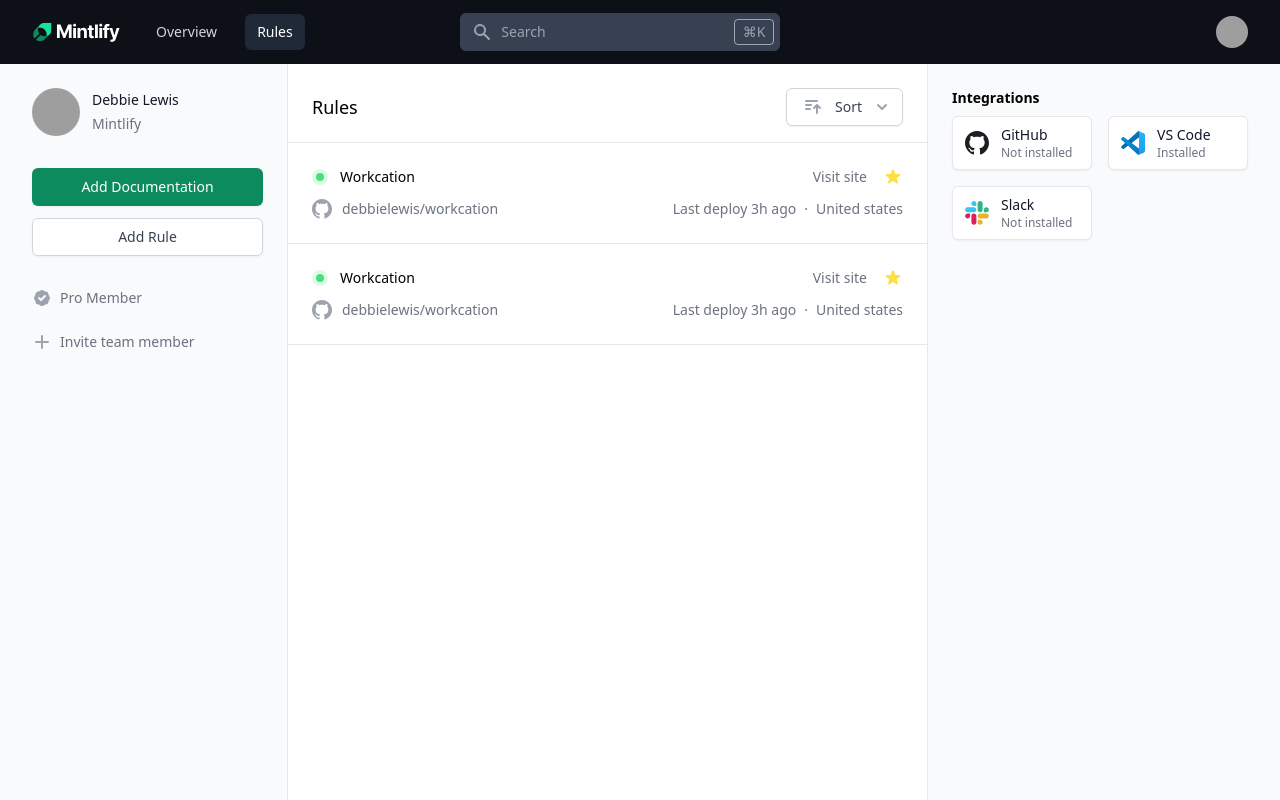
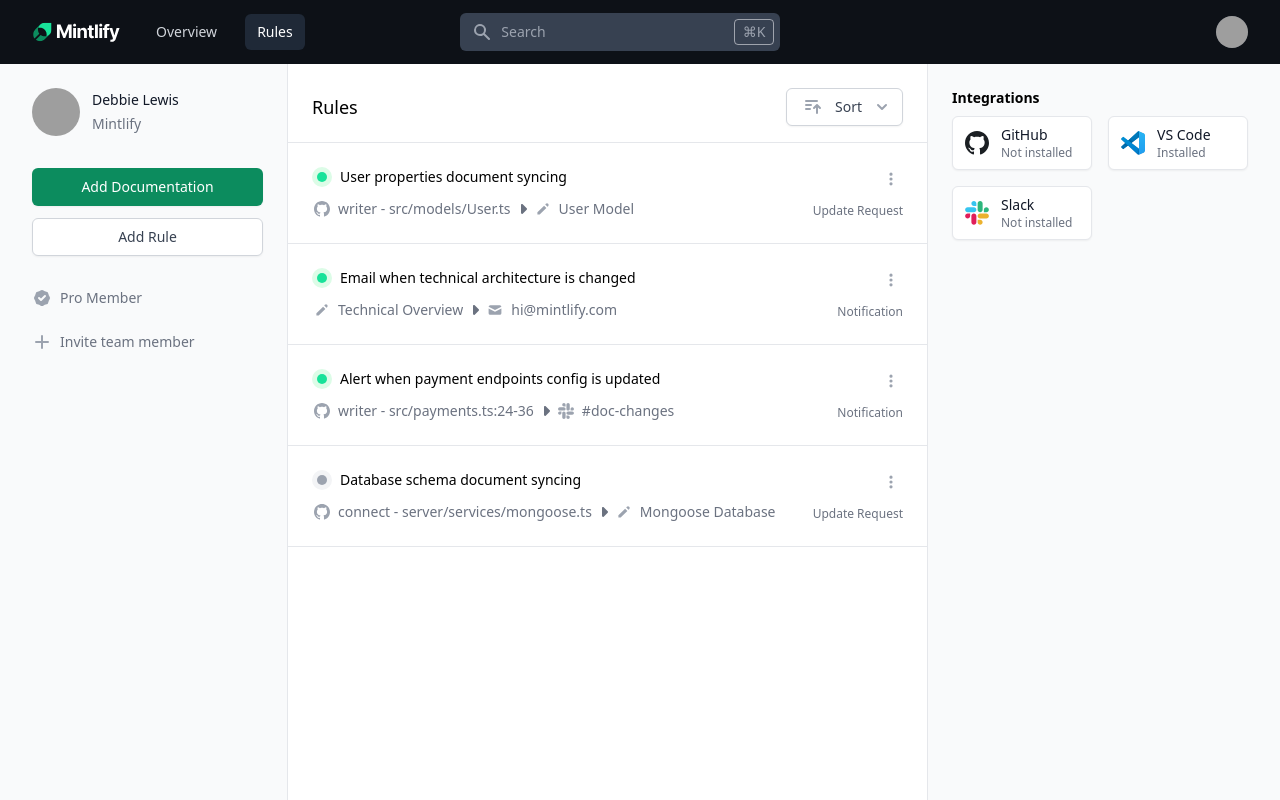
Before and after one commit to mintlify/connector, a Next.js app in the folder web/: page /rules in a window 1280 px wide. Built offline with nearby package versions, Linux system fonts and the light colour scheme; grey boxes are pictures that could not be loaded.

Commit message:
Add setup for rules data

```diff
--- a/web/pages/index.tsx
+++ b/web/pages/index.tsx
@@ -185,12 +185,6 @@ const Home: NextPage = () => {
                   {/* Repo meta info */}
                   <div className="hidden sm:flex flex-col flex-shrink-0 items-end space-y-3">
                     <span className="flex items-center space-x-4">
-                      <a
-                        href={source.href}
-                        className="relative text-sm text-gray-500 hover:text-gray-900 font-medium"
-                      >
-                        Visit site
-                      </a>
                       <Menu as="div" className="relative inline-block text-left">
                         <div>
                           <Menu.Button className="p-1 rounded-full flex items-center text-gray-400 hover:text-gray-600">
--- a/web/pages/rules.tsx
+++ b/web/pages/rules.tsx
@@ -1,34 +1,66 @@
 import { Menu } from "@headlessui/react";
-import { ChevronDownIcon, ChevronRightIcon, SortAscendingIcon, StarIcon } from "@heroicons/react/solid";
+import { ChevronRightIcon, ChevronDownIcon, DotsVerticalIcon, MailIcon, PencilIcon, SortAscendingIcon } from "@heroicons/react/solid";
 import { NextPage } from "next";
 import Sidebar from "../components/Sidebar";
 import { classNames } from "../helpers/functions";
 import Layout from "../components/layout";
 
-const projects = [
+type RuleType = 'Update Request' | 'Notification';
+type SourceType = 'github' | 'doc';
+type DestinationType = 'doc' | 'slack' | 'email';
+
+type Rule = {
+  active: boolean,
+  name: string,
+  type: RuleType,
+  source: SourceType,
+  sourceName: string,
+  sourceHref: string,
+  destination: DestinationType,
+  destinationName: string,
+}
+
+const rules: Rule[] = [
   {
-    name: 'Workcation',
-    href: '#',
-    siteHref: '#',
-    repoHref: '#',
-    repo: 'debbielewis/workcation',
-    lastDeploy: '3h ago',
-    location: 'United states',
-    starred: true,
     active: true,
+    name: 'User properties document syncing',
+    type: 'Update Request',
+    source: 'github',
+    sourceName: 'writer - src/models/User.ts',
+    sourceHref: '',
+    destination: 'doc',
+    destinationName: 'User Model',
   },
   {
-    name: 'Workcation',
-    href: '#',
-    siteHref: '#',
-    repoHref: '#',
-    repo: 'debbielewis/workcation',
-    lastDeploy: '3h ago',
-    location: 'United states',
-    starred: true,
     active: true,
+    name: 'Email when technical architecture is changed',
+    type: 'Notification',
+    source: 'doc',
+    sourceName: 'Technical Overview',
+    sourceHref: '',
+    destination: 'email',
+    destinationName: 'hi@mintlify.com',
   },
-  // More projects...
+  {
+    active: true,
+    name: 'Alert when payment endpoints config is updated',
+    type: 'Notification',
+    source: 'github',
+    sourceName: 'writer - src/payments.ts:24-36',
+    sourceHref: '',
+    destination: 'slack',
+    destinationName: '#doc-changes',
+  },
+  {
+    active: false,
+    name: 'Database schema document syncing',
+    type: 'Update Request',
+    source: 'github',
+    sourceName: 'connect - server/services/mongoose.ts',
+    sourceHref: '',
+    destination: 'doc',
+    destinationName: 'Mongoose Database',
+  },
 ]
 
 const integrations = [
@@ -48,6 +80,44 @@ const integrations = [
     imageUrl: '/assets/integrations/slack.svg',
   },
 ]
+
+const getIcon = (type: SourceType | DestinationType, className: string) => {
+  if (type === 'github') {
+    return <svg
+      className={className}
+      viewBox="0 0 18 18"
+      fill="none"
+      xmlns="http://www.w3.org/2000/svg"
+      aria-hidden="true"
+    >
+      <path
+        fillRule="evenodd"
+        clipRule="evenodd"
+        d="M8.99917 0C4.02996 0 0 4.02545 0 8.99143C0 12.9639 2.57853 16.3336 6.15489 17.5225C6.60518 17.6053 6.76927 17.3277 6.76927 17.0892C6.76927 16.8762 6.76153 16.3104 6.75711 15.5603C4.25372 16.1034 3.72553 14.3548 3.72553 14.3548C3.31612 13.316 2.72605 13.0395 2.72605 13.0395C1.9089 12.482 2.78793 12.4931 2.78793 12.4931C3.69127 12.5565 4.16643 13.4198 4.16643 13.4198C4.96921 14.7936 6.27312 14.3968 6.78584 14.1666C6.86761 13.5859 7.10022 13.1896 7.35713 12.965C5.35873 12.7381 3.25756 11.9665 3.25756 8.52116C3.25756 7.53978 3.6084 6.73667 4.18411 6.10854C4.09129 5.88114 3.78244 4.96654 4.27251 3.72904C4.27251 3.72904 5.02778 3.48728 6.74717 4.65082C7.46487 4.45101 8.23506 4.35165 9.00028 4.34779C9.76494 4.35165 10.5346 4.45101 11.2534 4.65082C12.9717 3.48728 13.7258 3.72904 13.7258 3.72904C14.217 4.96654 13.9082 5.88114 13.8159 6.10854C14.3927 6.73667 14.7408 7.53978 14.7408 8.52116C14.7408 11.9753 12.6363 12.7354 10.6318 12.9578C10.9545 13.2355 11.2423 13.7841 11.2423 14.6231C11.2423 15.8247 11.2313 16.7945 11.2313 17.0892C11.2313 17.3299 11.3937 17.6097 11.8501 17.522C15.4237 16.3303 18 12.9628 18 8.99143C18 4.02545 13.97 0 8.99917 0Z"
+        fill="currentcolor"
+      />
+    </svg>
+  }
+
+  if (type === 'doc') {
+    return <PencilIcon className={className} />
+  }
+
+  if (type === 'email') {
+    return <MailIcon className={className} />
+  }
+
+  if (type === 'slack') {
+    return <svg className={className} viewBox="0 0 127 127" xmlns="http://www.w3.org/2000/svg">
+      <path d="M27.2 80c0 7.3-5.9 13.2-13.2 13.2C6.7 93.2.8 87.3.8 80c0-7.3 5.9-13.2 13.2-13.2h13.2V80zm6.6 0c0-7.3 5.9-13.2 13.2-13.2 7.3 0 13.2 5.9 13.2 13.2v33c0 7.3-5.9 13.2-13.2 13.2-7.3 0-13.2-5.9-13.2-13.2V80z" fill="currentColor"/>
+      <path d="M47 27c-7.3 0-13.2-5.9-13.2-13.2C33.8 6.5 39.7.6 47 .6c7.3 0 13.2 5.9 13.2 13.2V27H47zm0 6.7c7.3 0 13.2 5.9 13.2 13.2 0 7.3-5.9 13.2-13.2 13.2H13.9C6.6 60.1.7 54.2.7 46.9c0-7.3 5.9-13.2 13.2-13.2H47z" fill="currentColor"/>
+      <path d="M99.9 46.9c0-7.3 5.9-13.2 13.2-13.2 7.3 0 13.2 5.9 13.2 13.2 0 7.3-5.9 13.2-13.2 13.2H99.9V46.9zm-6.6 0c0 7.3-5.9 13.2-13.2 13.2-7.3 0-13.2-5.9-13.2-13.2V13.8C66.9 6.5 72.8.6 80.1.6c7.3 0 13.2 5.9 13.2 13.2v33.1z" fill="currentColor"/>
+      <path d="M80.1 99.8c7.3 0 13.2 5.9 13.2 13.2 0 7.3-5.9 13.2-13.2 13.2-7.3 0-13.2-5.9-13.2-13.2V99.8h13.2zm0-6.6c-7.3 0-13.2-5.9-13.2-13.2 0-7.3 5.9-13.2 13.2-13.2h33.1c7.3 0 13.2 5.9 13.2 13.2 0 7.3-5.9 13.2-13.2 13.2H80.1z" fill="currentColor"/>
+    </svg>
+  }
+
+  return null;
+}
 
 const Rules: NextPage = () => {
   return (
@@ -114,94 +184,124 @@ const Rules: NextPage = () => {
             </div>
           </div>
           <ul role="list" className="relative z-0 divide-y divide-gray-200 border-b border-gray-200">
-            {projects.map((project) => (
+            {rules.map((rule) => (
               <li
-                key={project.repo}
+                key={rule.name}
                 className="relative pl-4 pr-6 py-5 hover:bg-gray-50 sm:py-6 sm:pl-6 lg:pl-8 xl:pl-6"
               >
                 <div className="flex items-center justify-between space-x-4">
                   {/* Repo name and link */}
                   <div className="min-w-0 space-y-3">
-                    <div className="flex items-center space-x-3">
+                    <div className="flex items-center space-x-2">
                       <span
                         className={classNames(
-                          project.active ? 'bg-green-100' : 'bg-gray-100',
-                          'h-4 w-4 rounded-full flex items-center justify-center'
+                          rule.active ? 'bg-green-100' : 'bg-gray-100',
+                          'h-5 w-5 rounded-full flex items-center justify-center'
                         )}
                         aria-hidden="true"
                       >
                         <span
                           className={classNames(
-                            project.active ? 'bg-green-400' : 'bg-gray-400',
-                            'h-2 w-2 rounded-full'
+                            rule.active ? 'bg-secondary' : 'bg-gray-400',
+                            'h-2.5 w-2.5 rounded-full'
                           )}
                         />
                       </span>
 
                       <span className="block">
                         <h2 className="text-sm font-medium">
-                          <a href={project.href}>
+                          <a href={rule.sourceHref}>
                             <span className="absolute inset-0" aria-hidden="true" />
-                            {project.name}{' '}
-                            <span className="sr-only">{project.active ? 'Running' : 'Not running'}</span>
+                            {rule.name}{' '}
+                            <span className="sr-only">{rule.active ? 'Running' : 'Not running'}</span>
                           </a>
                         </h2>
                       </span>
                     </div>
-                    <a href={project.repoHref} className="relative group flex items-center space-x-2.5">
-                      <svg
-                        className="flex-shrink-0 w-5 h-5 text-gray-400 group-hover:text-gray-500"
-                        viewBox="0 0 18 18"
-                        fill="none"
-                        xmlns="http://www.w3.org/2000/svg"
-                        aria-hidden="true"
-                      >
-                        <path
-                          fillRule="evenodd"
-                          clipRule="evenodd"
-                          d="M8.99917 0C4.02996 0 0 4.02545 0 8.99143C0 12.9639 2.57853 16.3336 6.15489 17.5225C6.60518 17.6053 6.76927 17.3277 6.76927 17.0892C6.76927 16.8762 6.76153 16.3104 6.75711 15.5603C4.25372 16.1034 3.72553 14.3548 3.72553 14.3548C3.31612 13.316 2.72605 13.0395 2.72605 13.0395C1.9089 12.482 2.78793 12.4931 2.78793 12.4931C3.69127 12.5565 4.16643 13.4198 4.16643 13.4198C4.96921 14.7936 6.27312 14.3968 6.78584 14.1666C6.86761 13.5859 7.10022 13.1896 7.35713 12.965C5.35873 12.7381 3.25756 11.9665 3.25756 8.52116C3.25756 7.53978 3.6084 6.73667 4.18411 6.10854C4.09129 5.88114 3.78244 4.96654 4.27251 3.72904C4.27251 3.72904 5.02778 3.48728 6.74717 4.65082C7.46487 4.45101 8.23506 4.35165 9.00028 4.34779C9.76494 4.35165 10.5346 4.45101 11.2534 4.65082C12.9717 3.48728 13.7258 3.72904 13.7258 3.72904C14.217 4.96654 13.9082 5.88114 13.8159 6.10854C14.3927 6.73667 14.7408 7.53978 14.7408 8.52116C14.7408 11.9753 12.6363 12.7354 10.6318 12.9578C10.9545 13.2355 11.2423 13.7841 11.2423 14.6231C11.2423 15.8247 11.2313 16.7945 11.2313 17.0892C11.2313 17.3299 11.3937 17.6097 11.8501 17.522C15.4237 16.3303 18 12.9628 18 8.99143C18 4.02545 13.97 0 8.99917 0Z"
-                          fill="currentcolor"
-                        />
-                      </svg>
-                      <span className="text-sm text-gray-500 group-hover:text-gray-900 font-medium truncate">
-                        {project.repo}
+                    <div className="ml-0.5 flex items-center space-x-1">
+                      <div>
+                        <a href={rule.sourceHref} className="relative group flex items-center space-x-2">
+                          {getIcon(rule.source, 'flex-shrink-0 w-4 h-4 text-gray-400 group-hover:text-gray-500')}
+                          <span className="text-sm text-gray-500 group-hover:text-gray-900 truncate">
+                            {rule.sourceName}
                           </span>
                         </a>
+                      </div>
+                      <div>
+                        <svg xmlns="http://www.w3.org/2000/svg" viewBox="0 0 256 512" className="h-4 w-4 text-gray-500">
+                          <path d="M118.6 105.4l128 127.1C252.9 239.6 256 247.8 256 255.1s-3.125 16.38-9.375 22.63l-128 127.1c-9.156 9.156-22.91 11.9-34.88 6.943S64 396.9 64 383.1V128c0-12.94 7.781-24.62 19.75-29.58S109.5 96.23 118.6 105.4z" fill="currentColor"/>
+                        </svg>
+                      </div>
+                      <div>
+                        <a href={rule.sourceHref} className="relative group flex items-center space-x-2">
+                          {getIcon(rule.destination, 'flex-shrink-0 w-4 h-4 text-gray-400 group-hover:text-gray-500')}
+                          <span className="text-sm text-gray-500 group-hover:text-gray-900 truncate">
+                            {rule.destinationName}
+                          </span>
+                        </a>
+                      </div>
+                    </div>
                   </div>
                   <div className="sm:hidden">
                     <ChevronRightIcon className="h-5 w-5 text-gray-400" aria-hidden="true" />
                   </div>
                   {/* Repo meta info */}
                   <div className="hidden sm:flex flex-col flex-shrink-0 items-end space-y-3">
-                    <p className="flex items-center space-x-4">
-                      <a
-                        href={project.siteHref}
-                        className="relative text-sm text-gray-500 hover:text-gray-900 font-medium"
-                      >
-                        Visit site
-                      </a>
+                    <span className="flex items-center space-x-4">
+                    <Menu as="div" className="relative inline-block text-left">
+                        <div>
+                          <Menu.Button className="p-1 rounded-full flex items-center text-gray-400 hover:text-gray-600">
+                            <span className="sr-only">Open options</span>
+                            <DotsVerticalIcon className="h-4 w-4" aria-hidden="true" />
+                          </Menu.Button>
+                        </div>
+                          <Menu.Items className="origin-top-right absolute right-0 mt-2 w-56 z-10 rounded-md shadow-lg bg-white ring-1 ring-black ring-opacity-5 focus:outline-none">
+                            <div className="py-1">
+                              <Menu.Item>
+                                {({ active }) => (
                                   <button
                                     type="button"
-                        className="relative bg-white rounded-full focus:outline-none focus:ring-2 focus:ring-offset-2 focus:ring-primary"
+                                    className={classNames(
+                                      active ? 'bg-gray-100 text-gray-900' : 'text-gray-700',
+                                      'w-full flex justify-between px-4 py-2 text-sm'
+                                    )}
                                   >
-                        <span className="sr-only">
-                          {project.starred ? 'Add to favorites' : 'Remove from favorites'}
+                                    <span>Copy email address</span>
+                                  </button>
+                                )}
+                              </Menu.Item>
+                              <Menu.Item>
+                                {({ active }) => (
+                                  <a
+                                    href="#"
+                                    className={classNames(
+                                      active ? 'bg-gray-100 text-gray-900' : 'text-gray-700',
+                                      'flex justify-between px-4 py-2 text-sm'
+                                    )}
+                                  >
+                                    <span>Previous conversations</span>
+                                  </a>
+                                )}
+                              </Menu.Item>
+                              <Menu.Item>
+                                {({ active }) => (
+                                  <a
+                                    href="#"
+                                    className={classNames(
+                                      active ? 'bg-gray-100 text-gray-900' : 'text-gray-700',
+                                      'flex justify-between px-4 py-2 text-sm'
+                                    )}
+                                  >
+                                    <span>View original</span>
+                                  </a>
+                                )}
+                              </Menu.Item>
+                            </div>
+                          </Menu.Items>
+                      </Menu>
                     </span>
-                        <StarIcon
-                          className={classNames(
-                            project.starred
-                              ? 'text-yellow-300 hover:text-yellow-400'
-                              : 'text-gray-300 hover:text-gray-400',
-                            'h-5 w-5'
-                          )}
-                          aria-hidden="true"
-                        />
-                      </button>
-                    </p>
-                    <p className="flex text-gray-500 text-sm space-x-2">
-                      <span>Last deploy {project.lastDeploy}</span>
-                      <span aria-hidden="true">&middot;</span>
-                      <span>{project.location}</span>
+                    <p className="flex text-gray-500 text-xs space-x-2">
+                      <span>{rule.type}</span>
                     </p>
                   </div>
                 </div>
```
Lines whose indentation alone changed are shown as unchanged.
